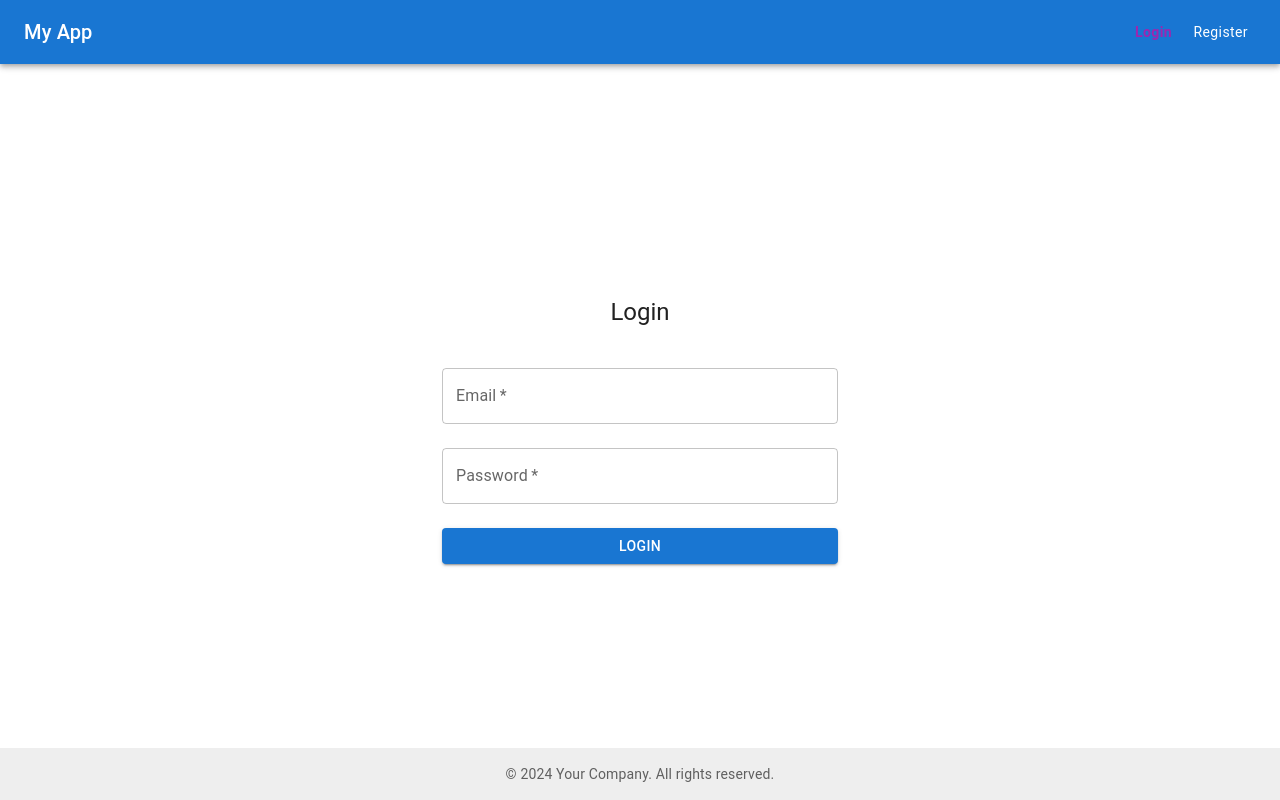
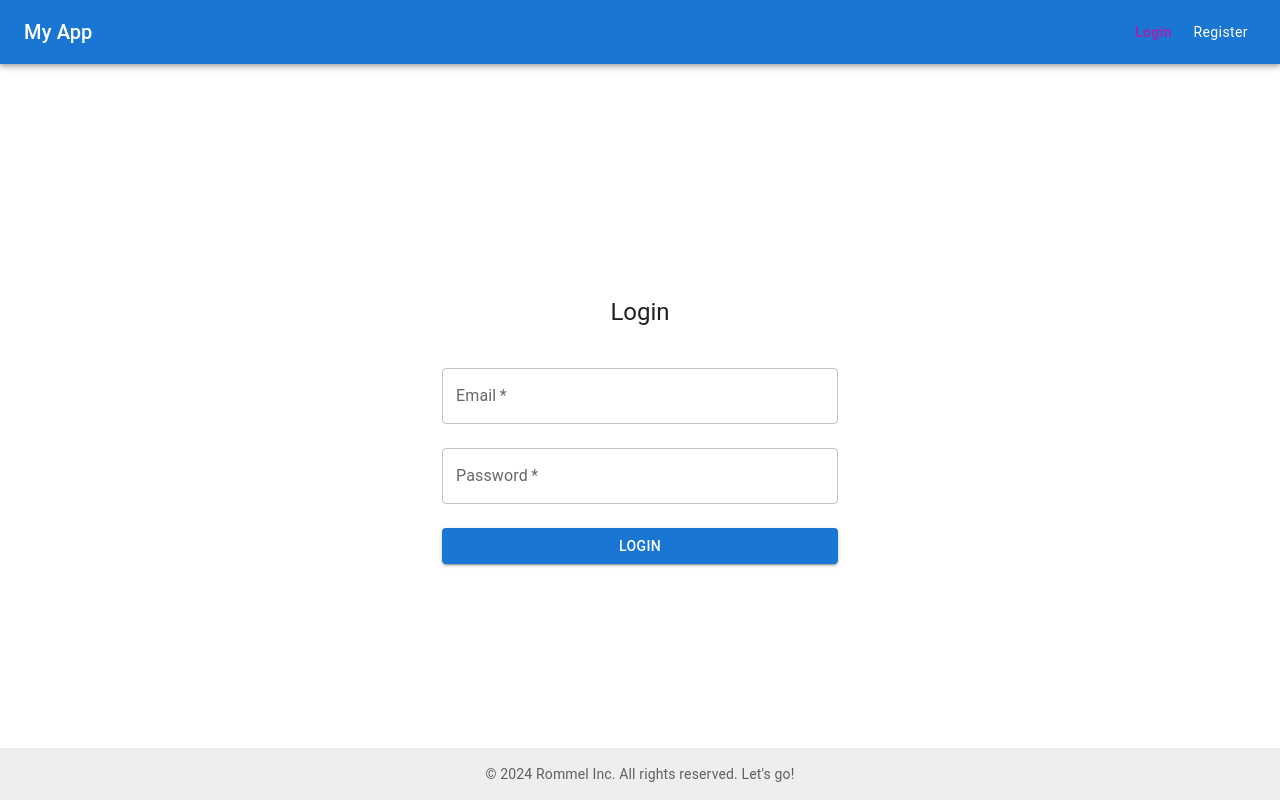
Before and after one commit to rommeltorquator/project-management-app-frontend, a React (Vite) app: page /login in a window 1280 px wide. Built offline with nearby package versions, Linux system fonts and the light colour scheme.

Commit message:
Modified footer component

```diff
--- a/src/components/Footer.tsx
+++ b/src/components/Footer.tsx
@@ -15,7 +15,7 @@ export const Footer: React.FC = () => {
       }}
     >
       <Typography variant="body2" color="textSecondary" align="center">
-        © {new Date().getFullYear()} Your Company. All rights reserved.
+        © {new Date().getFullYear()} Rommel Inc. All rights reserved. Let's go!
       </Typography>
     </Box>
   );
```
